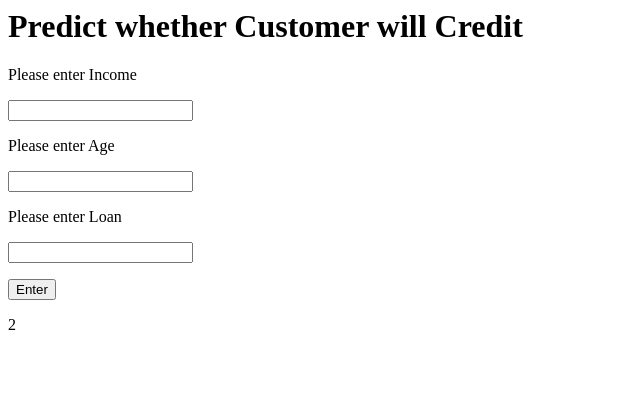
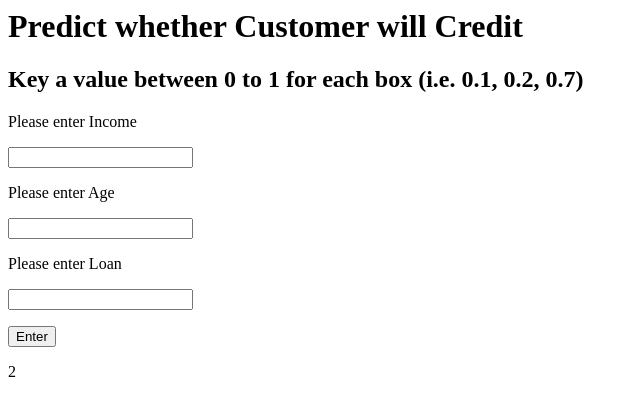
Before and after one commit to owenongcs/indivassignment, a Flask app: page / in a window 1280 px wide. Shown: the top 416 px of the page, without its empty margins (0-640 px from the left). Run offline with Flask 2, Linux system fonts and the light colour scheme.

Commit message:
Update index.html

```diff
--- a/templates/index.html
+++ b/templates/index.html
@@ -1,6 +1,7 @@
 <html>
     <body>
         <h1>Predict whether Customer will Credit</h1>
+        <h2>Key a value between 0 to 1 for each box (i.e. 0.1, 0.2, 0.7)</h2>
         <form action= "/" method="post">
             <p>Please enter Income</p>
             <p><input type="number" step = "0.1" name = "income"></p>
```
